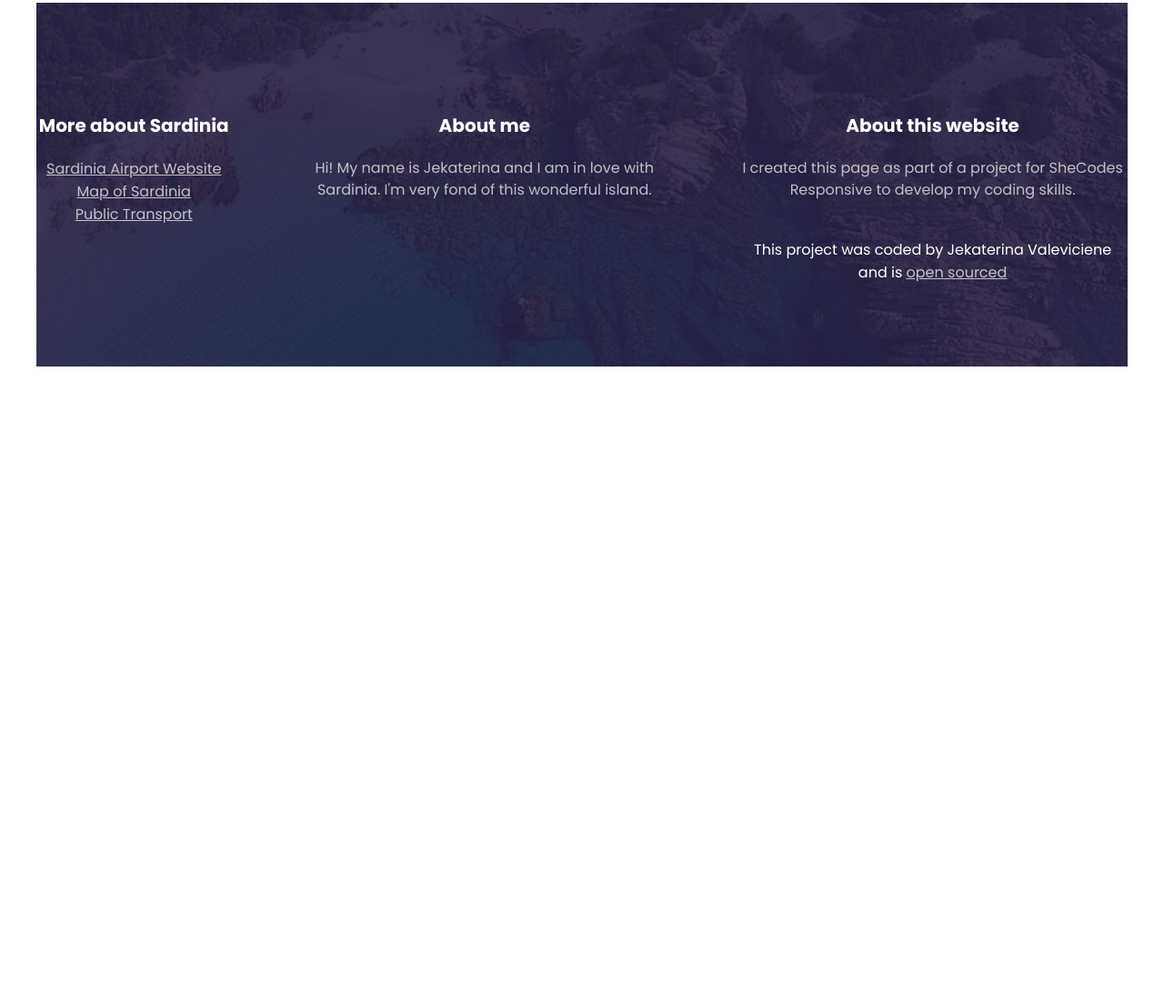
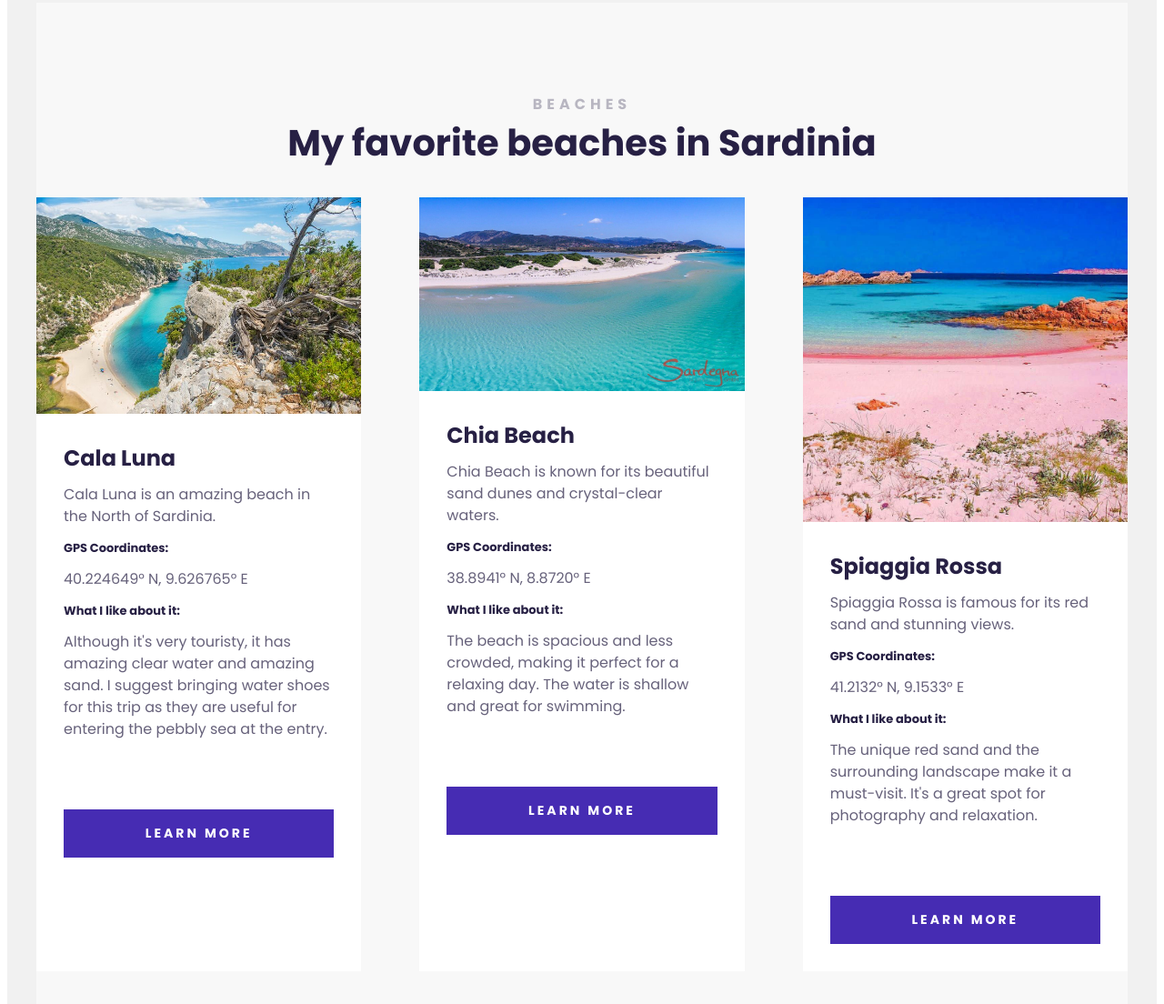
Before and after one commit to JK932-coder/sardinia-travel-project, a plain HTML site: page index.html in a window 1280 px wide. Shown: the part 1376-2480 px from the top of the page at 91% size. Before the commit the page ends 1804 px from the top, so only its background shows below. Drawn offline with Linux system fonts and the light colour scheme; a web font is replaced by a local one.

Commit message:
Added cards for the main section

```diff
--- a/index.html
+++ b/index.html
@@ -23,7 +23,7 @@
       <main>
         <section class="grid grid-2-columns">
           <div>
-        <img src="src/cagliari.jpg" alt="generic image of Sardinia" class="cagliari">
+        <img src="src/pictures/sardinia1.png" alt="generic image of Sardinia" class="cagliari">
         </div>
         <div>
         <h2>Why Sardinia?</h2>
@@ -32,9 +32,84 @@
 <p>Beyond its landscapes, Sardinia is famous for its unique traditions, including traditional music, folklore, and crafts. The island's cuisine is another highlight, featuring delicious dishes such as culurgiones (stuffed pasta) and suckling pig, paired with its renowned wines like Cannonau. Whether exploring its historic villages, relaxing by the sea, or enjoying local delicacies, Sardinia offers an unforgettable experience that blends nature, culture, and history.</p>
 </div>
 </section>
+<section class="secondary">
+<h2 class="text-center">Beaches</h2>
+<h3 class="text-center"> My favorite beaches in Sardinia</h3>
 
-      </main>
-    <footer>
+<div class="grid grid-3-column-new">
+  <div class="card">
+    <div class="card-header">
+      <img src="src/pictures/beaches/calaluna.jpg" alt="picture of Calaluna beach" class="img-responsive">
+    </div>
+    <div class="card-body">
+      <h4>Cala Luna</h4>
+      <p>
+        Cala Luna is an amazing beach in the North of Sardinia.
+      </p>
+      <h5>GPS Coordinates:</h5>
+      <p>40.224649° N, 9.626765° E</p>
+      <h5>What I like about it:</h5>
+      <p>
+        Although it's very touristy, it has amazing clear water and amazing sand. I suggest bringing water shoes for this trip as they are useful for entering the pebbly sea at the entry.
+      </p>
+    </div>
+    <div class="card-footer">
+      <a href="https://www.sardegnaturismo.it/en/explore/cala-luna" class="btn" target="_blank">
+        Learn more
+      </a>
+    </div>
+  </div>
+
+  <div class="card">
+    <div class="card-header">
+      <img src="src/pictures/beaches/chia.jpg" alt="picture of Chia Beach" class="img-responsive">
+    </div>
+    <div class="card-body">
+      <h4>Chia Beach</h4>
+      <p>
+        Chia Beach is known for its beautiful sand dunes and crystal-clear waters.
+      </p>
+      <h5>GPS Coordinates:</h5>
+      <p>38.8941° N, 8.8720° E</p>
+      <h5>What I like about it:</h5>
+      <p>
+        The beach is spacious and less crowded, making it perfect for a relaxing day. The water is shallow and great for swimming.
+      </p>
+    </div>
+    <div class="card-footer">
+      <a href="https://www.sardegnaturismo.it/en/places/sud/chia" class="btn" target="_blank">
+        Learn more
+      </a>
+    </div>
+  </div>
+
+  <div class="card">
+    <div class="card-header">
+      <img src="src/pictures/beaches/rossa.jpg" alt="picture of Spiaggia Rossa" class="img-responsive">
+    </div>
+    <div class="card-body">
+      <h4>Spiaggia Rossa</h4>
+      <p>
+        Spiaggia Rossa is famous for its red sand and stunning views.
+      </p>
+      <h5>GPS Coordinates:</h5>
+      <p>41.2132° N, 9.1533° E</p>
+      <h5>What I like about it:</h5>
+      <p>
+        The unique red sand and the surrounding landscape make it a must-visit. It's a great spot for photography and relaxation.
+      </p>
+    </div>
+    <div class="card-footer">
+      <a href="https://www.sardegnaturismo.it/en/explore/spiaggia-rosa" class="btn" target="_blank">
+        Learn more
+      </a>
+    </div>
+  </div>
+</div>
+</section>
+</main>
+
+      <footer>
         <section class="grid grid-3-column">
           <div>
             <h3>More about Sardinia</h3>
--- a/src/style.css
+++ b/src/style.css
@@ -3,20 +3,20 @@ body {
 }
 
 header {
-  background-image: linear-gradient(rgba(0, 0, 0, 0.6), rgba(0, 0, 0, 0.6)), url("../src/sardinia1.png");
+  background-image: linear-gradient(rgba(73, 190, 183, 0.3), rgba(73, 190, 183, 0.9)), url("../src/pictures/cagliari.jpg");
   background-repeat: no-repeat;
   background-size: cover;
-  color: white;
-  background-color: #F8F8F8;
+  color: black;
+  background-color: white;
   text-align: center;
   padding: 200px 0;
 }
 
 .container {
-  max-width: 1200px;
+  max-width: 1400px;
   margin: 0 auto;
   text-align: center;
-  color: white;
+  color: #f1f1f1;
 }
 
 .grid {
@@ -33,11 +33,53 @@ header {
   grid-template-columns: 1fr 2fr 2fr;
 }
 
-section {
-  max-width: 1200px;
-  margin: 0 auto;
+.grid-3-column-new {
+  grid-template-columns: 1fr 1fr 1fr;
+}
+.card {
+  background: white;
+  margin: 30px 0;
 }
 
+.card-header img {
+  width: 100%; /* Ensure images take full width */
+  height: auto;
+}
+
+.card-body {
+  padding: 30px;
+}
+
+.card-footer {
+  padding: 30px 30px;
+}
+
+.btn {
+  display: block;
+  color: white;
+  font-weight: 700;
+  font-size: 14px;
+  line-height: 21px;
+  text-align: center;
+  letter-spacing: 3px;
+  text-transform: uppercase;
+  padding: 16px;
+  background-color: #462cb3;
+  text-decoration: none;
+}
+
+section {
+  margin: 0 auto;
+  max-width: 100%;
+  padding: 100px 0;
+}
+
+.text-center {
+  text-align: center;
+}
+section.secondary {
+background-color: #F8F8F8;
+}
 header h1 {
   font-weight: 700;
   font-size: 96px;
@@ -67,7 +109,7 @@ header a {
   letter-spacing: 3px;
   text-align: center;
   text-transform: uppercase;
-  background-color: white;
+  background-color: #f1f1f1;
   padding: 16px 32px;
   gap: 10px;
   text-decoration: none;
@@ -77,7 +119,7 @@ header a {
 }
 
 main {
-  background-color: white;
+  background-color: #f1f1f1;
   color: black;
   text-align: left;
 }
@@ -100,6 +142,21 @@ main h3 {
   color: #272044;
   margin: 0;
 }
+main h4 {
+  font-weight: 700;
+  font-size: 24px;
+  line-height: 1;
+  color: #272044;
+  margin: 0;
+}
+
+main h5 {
+  font-weight: 700;
+  font-size: 13px;
+  margin: 0;
+  line-height: 1;
+  color: #272044;
+}
 
 main p {
 font-style: normal;
@@ -119,11 +176,12 @@ section {
 .cagliari {
   max-width: 100%;
   height: 461px;
+  display: block;
 }
 footer {
-  background-color: #272044;
+  background-color: #49beb7;
   color: white;
-  background-image: linear-gradient(rgba(39, 32, 68, 0.9), rgba(39, 32, 68, 0.9)), url("sardiniafooter.png");
+  background-image: linear-gradient(rgba(73, 190, 183, 0.9), rgba(73, 190, 183, 0.9)), url("../src/pictures/sardiniafooter.png");
   background-repeat: no-repeat;
   background-size: cover;
   height: 400px;
```
Also changed, not shown: src/pictures/beaches/calaluna.jpg (added), src/pictures/beaches/chia.jpg (added), src/pictures/beaches/rossa.jpg (added), src/pictures/cagliari.jpg (renamed from src/cagliari.jpg), src/pictures/sardinia1.png (renamed from src/sardinia1.png), src/pictures/sardiniafooter.png (renamed from src/sardiniafooter.png).
